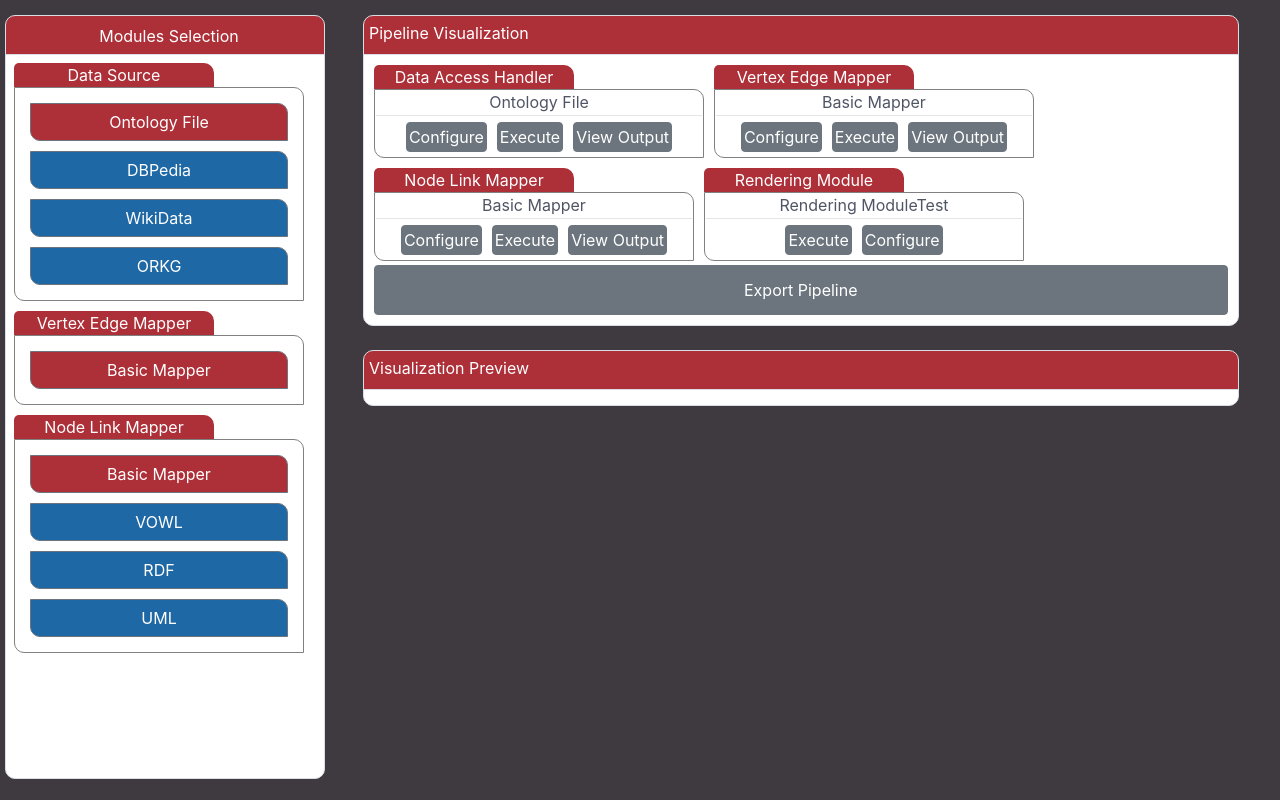
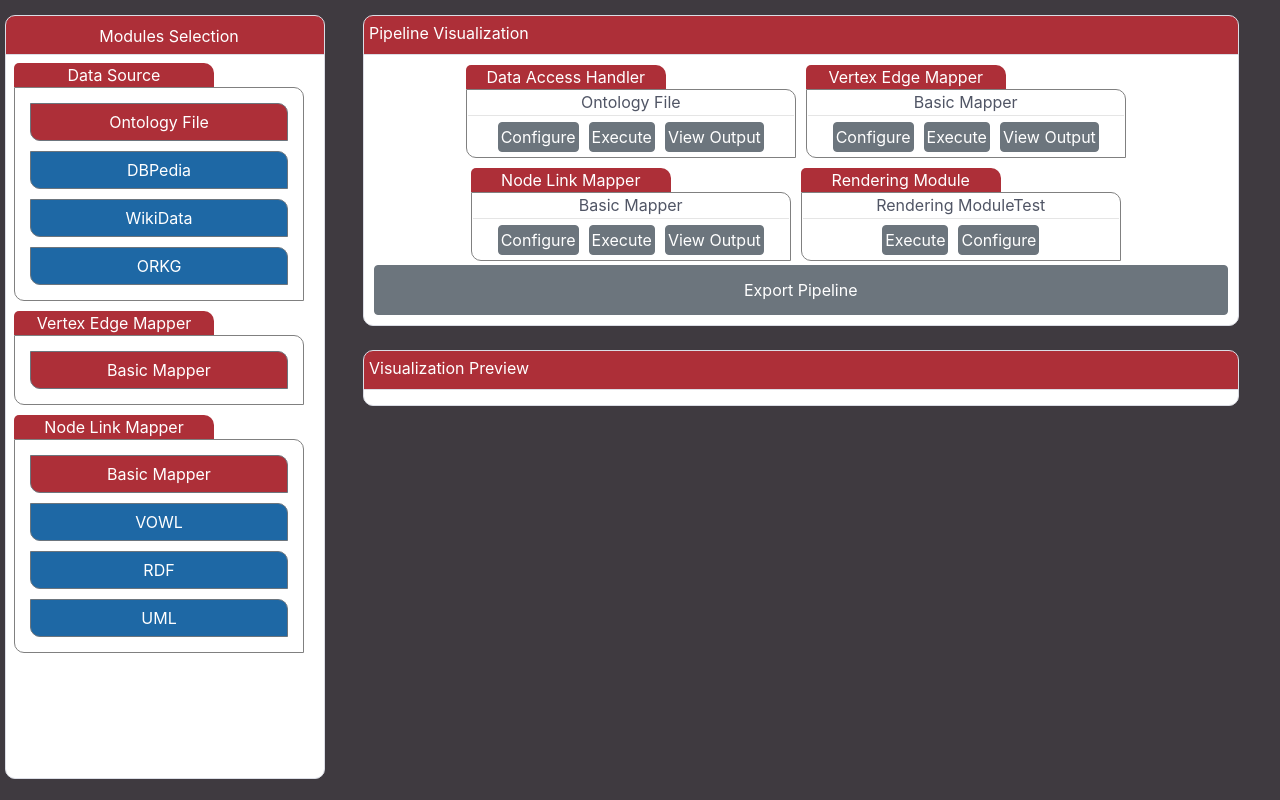
Before and after one commit to vitalis-wiens/donatello-pipelines, a React (Create React App) app: page / in a window 1280 px wide. Built offline with nearby package versions, Linux system fonts and the light colour scheme.

Commit message:
fixed alignment of rendering modules in pipeline selection

```diff
--- a/src/UI/PipeLineVis.js
+++ b/src/UI/PipeLineVis.js
@@ -579,8 +579,7 @@ class PipeLineVis extends Component {
             borderBottomLeftRadius: "0",
             height: "40px",
             width: "100%",
-            alignItems: "center",
-            justifyContent: "center",
+
             color: "white",
             backgroundColor: "#ad2f38"
           }}
@@ -613,7 +612,9 @@ class PipeLineVis extends Component {
               height: "200px",
               textAlign: "center",
               display: "flex",
-              flexFlow: "wrap"
+              flexFlow: "wrap",
+              alignItems: "center",
+              justifyContent: "center"
             }}
           >
             {this.renderDataAccessHandler()}
```
